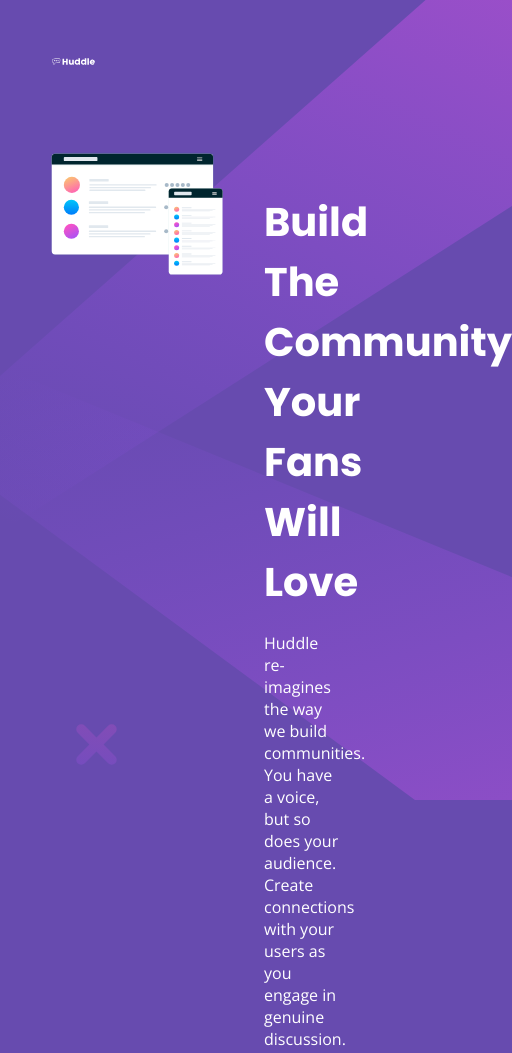
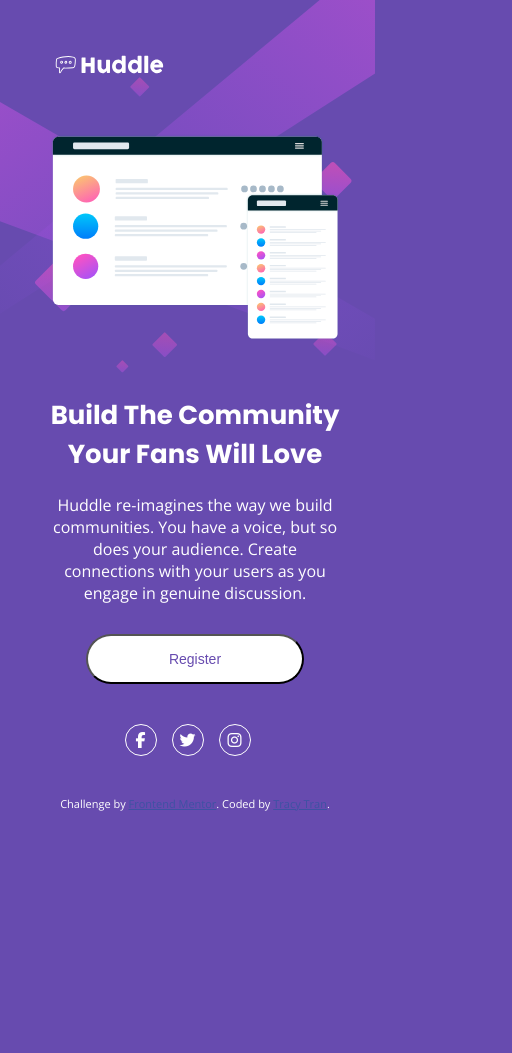
Before and after one commit to bacitracin/huddle-landing-page-with-single-introductory-section, a plain HTML site: page index.html in a window 390 px wide. Shown: the top 1053 px of the page, 512 px wide, since content can reach past the window. After the commit the page ends 861 px from the top, so only its background shows below. Drawn offline with nearby package versions, Linux system fonts and the light colour scheme.

Commit message:
Increase breakpoint and update logo width

```diff
--- a/stylesheets/index.scss
+++ b/stylesheets/index.scss
@@ -1,4 +1,4 @@
-$breakpoint-mobile: 376px;
+$breakpoint-desktop: 768px;
 $purple: hsl(257, 40%, 49%);
 
 body {
@@ -8,14 +8,14 @@ body {
   font-family: "Open Sans";
   margin: 50px;
 
-  @media (min-width: $breakpoint-mobile) {
+  @media (min-width: $breakpoint-desktop) {
     background: url('../images/bg-desktop.svg') $purple no-repeat;
     height: 100%;
   }
 
   .container {
 
-    @media (min-width: $breakpoint-mobile) {
+    @media (min-width: $breakpoint-desktop) {
       display: grid;
       grid-template-columns: 60% 40%;
       grid-template-rows: 100%;
@@ -35,7 +35,7 @@ body {
     .content {
       text-align: center;
 
-      @media (min-width: $breakpoint-mobile) {
+      @media (min-width: $breakpoint-desktop) {
         display: flex;
         flex-direction: column;
         align-content: flex-start;
@@ -54,7 +54,7 @@ body {
         margin: 30px 0px 40px;
         width: 75%;
 
-        @media (min-width: $breakpoint-mobile) {
+        @media (min-width: $breakpoint-desktop) {
           width: 40%;
         }
       }
@@ -64,7 +64,7 @@ body {
         font-size: 26px;
         margin: 50px 0px 20px;
 
-        @media (min-width: $breakpoint-mobile) {
+        @media (min-width: $breakpoint-desktop) {
           font-size: 40px;
           margin-right: 40px;
         }
@@ -73,9 +73,9 @@ body {
   }
 
   .logo {
-    width: 50%;
+    width: 40%;
 
-    @media (min-width: $breakpoint-mobile) {
+    @media (min-width: $breakpoint-desktop) {
       width: 16%;
     }
   }
@@ -85,7 +85,7 @@ body {
     justify-content: center;
     margin-bottom: 40px;
 
-    @media (min-width: $breakpoint-mobile) {
+    @media (min-width: $breakpoint-desktop) {
       justify-content: flex-end;
     }
 
```
Also changed, not shown: stylesheets/index.css, 1 other file.
